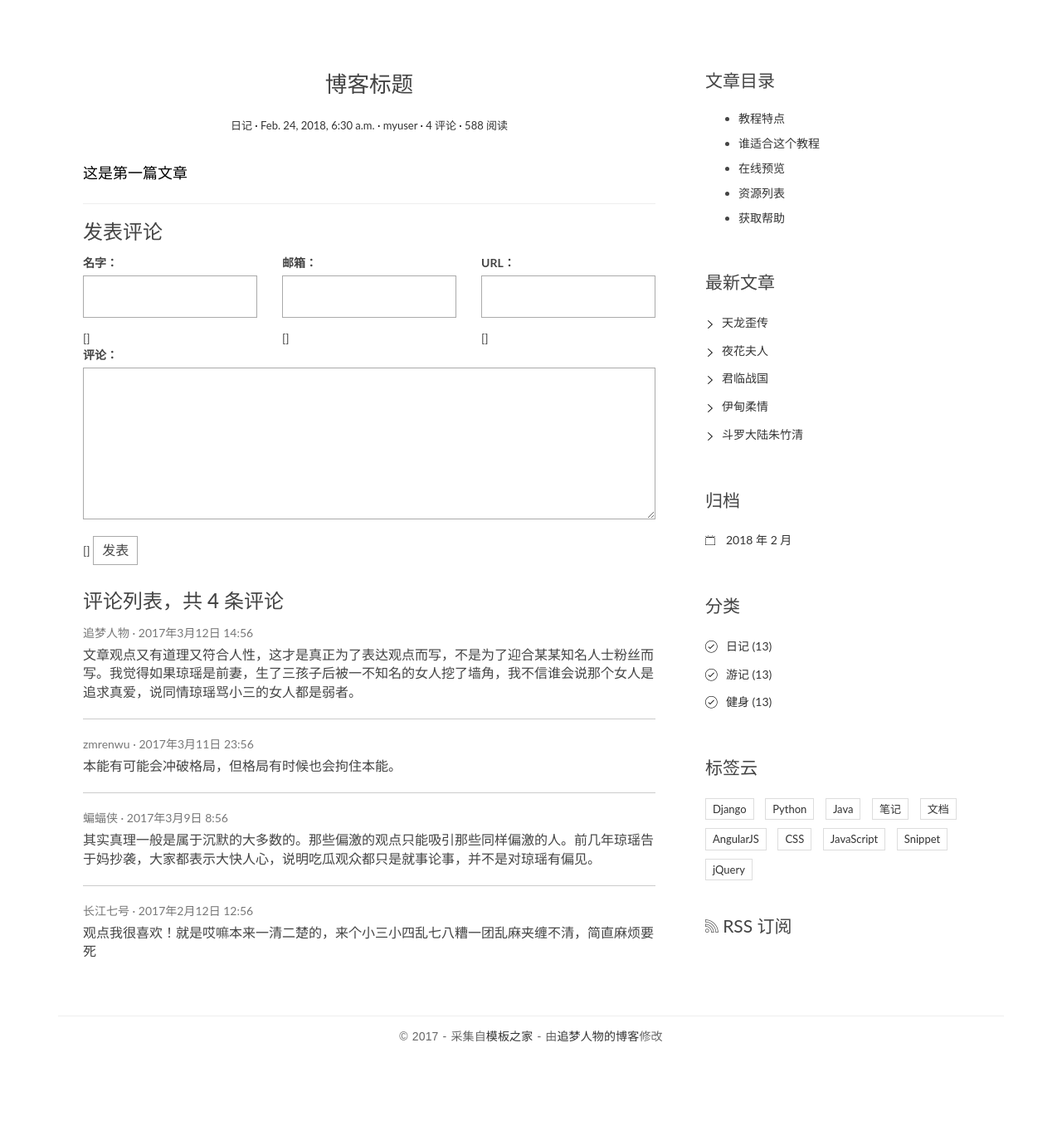
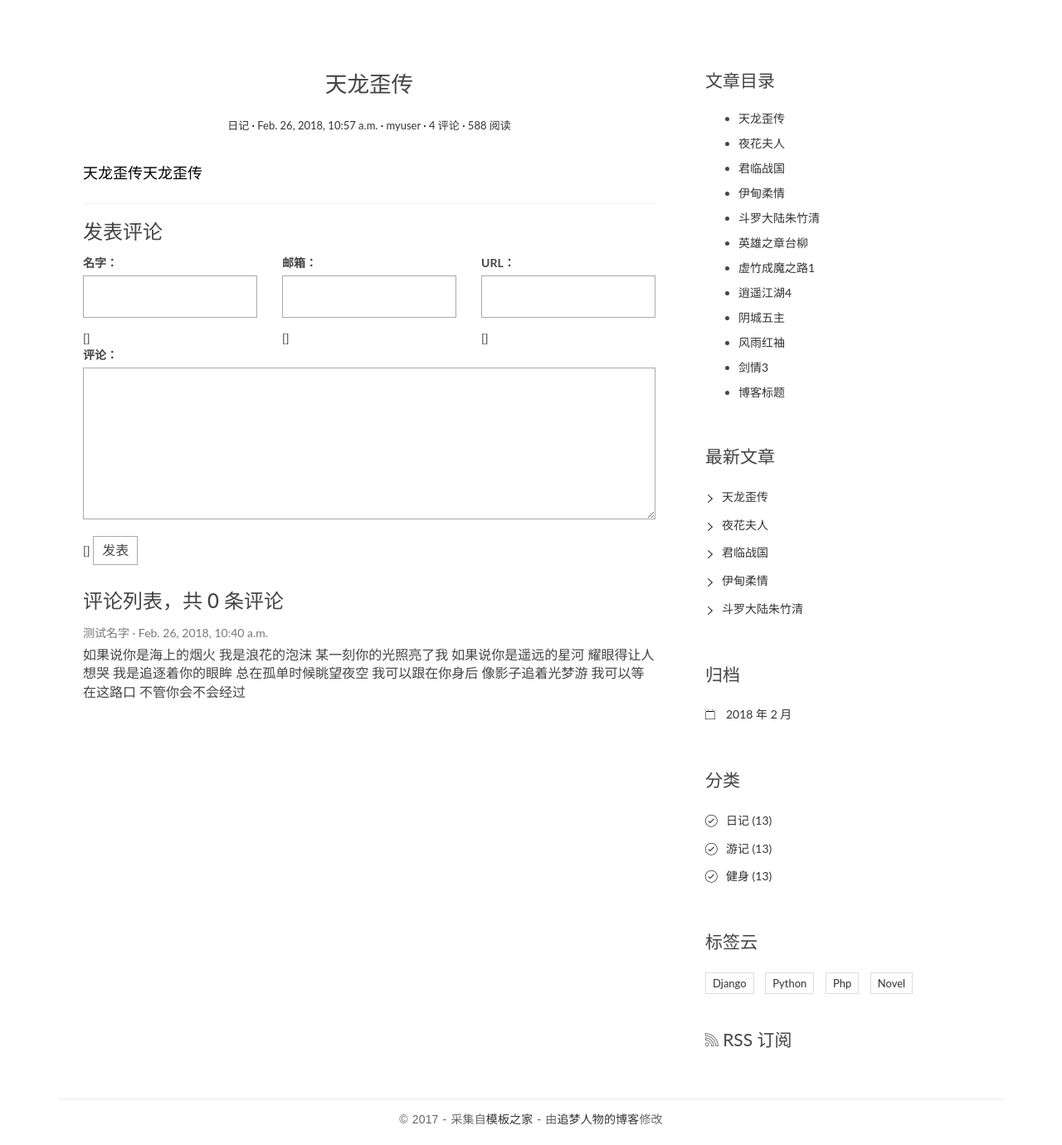
Before and after one commit to xiayuf/myblog-django, a Django app: template templates/blog/detail.html in a window 1280 px wide. Shown: the part 91-1471 px from the top of the page at 83% size. Before the commit the page ends 1347 px from the top, so only its background shows below. Run offline with Django 3.2, Linux system fonts and the light colour scheme; the template is opened without the code that fills it: values that come from a table or form of the project are taken from there, others are empty; data comes from the database, SQL or seed files in the repository; both versions use the stored data as it was after the commit; form fields are guessed from the names that the template uses; some libraries are stand-ins or nearby versions.

Commit message:
上线部署版本发布

```diff
--- a/blog/models.py
+++ b/blog/models.py
@@ -78,3 +78,6 @@ class Post(models.Model):
     # 记得从 django.urls 中导入 reverse 函数
     def get_absolute_url(self):
         return reverse('blog:detail', kwargs={'pk': self.pk})
+
+    class Meta:
+        ordering = ['-created_time']
--- a/blog/templatetags/blog_tags.py
+++ b/blog/templatetags/blog_tags.py
@@ -1,6 +1,6 @@
 from django import template
 
-from ..models import Post, Category
+from ..models import Post, Category, Tag
 
 register = template.Library()
 
@@ -9,6 +9,9 @@ register = template.Library()
 def get_recent_posts(num=5):
     return Post.objects.all().order_by('-created_time')[:num]
 
+@register.simple_tag
+def get_article_items():
+    return Post.objects.all().order_by('-created_time')
 
 @register.simple_tag
 def archives():
@@ -18,3 +21,7 @@ def archives():
 @register.simple_tag
 def get_categories():
     return Category.objects.all()
+
+@register.simple_tag
+def get_tag_items():
+    return Tag.objects.all()
--- a/blog/views.py
+++ b/blog/views.py
@@ -55,7 +55,7 @@ def detail(request, pk):
     # 将文章、表单、以及文章下的评论列表作为模板变量传给 detail.html 模板，以便渲染相应数据。
     context = {'post': post,
                'form': form,
-               'comment_list': comment_list
+               'comment_list': comment_list,
                }
     return render(request, 'blog/detail.html', context=context)
 
--- /dev/null
+++ b/requirements.txt
@@ -0,0 +1,3 @@
+Django==1.10.8
+Markdown==2.6.11
+pytz==2018.3
--- a/templates/base.html
+++ b/templates/base.html
@@ -29,7 +29,7 @@
         <div class="row">
             <div class="col-md-4 col-sm-5 col-xs-8">
                 <div class="logo">
-                    <h1><a href="index.html"><b>Black</b> &amp; White</a></h1>
+                    <h1><a href="{% url 'blog:index' %}"><b>Black</b> &amp; White</a></h1>
                 </div>
             </div><!-- col-md-4 -->
             <div class="col-md-8 col-sm-7 col-xs-4">
@@ -42,7 +42,7 @@
 
                     <div class="collapse navbar-collapse" id="bs-example-navbar-collapse-1">
                         <ul class="nav navbar-nav navbar-right">
-                            <li class="cl-effect-11"><a href="index.html" data-hover="首页">首页</a></li>
+                            <li class="cl-effect-11"><a href="{% url 'blog:index' %}" data-hover="首页">首页</a></li>
                             <li class="cl-effect-11"><a href="full-width.html" data-hover="博客">博客</a></li>
                             <li class="cl-effect-11"><a href="about.html" data-hover="关于">关于</a></li>
                             <li class="cl-effect-11"><a href="contact.html" data-hover="联系">联系</a></li>
@@ -120,37 +120,15 @@
 
                 <div class="widget widget-tag-cloud">
                     <h3 class="widget-title">标签云</h3>
+                    {% get_tag_items as tag_list %}
                     <ul>
+                        {% for tag in tag_list %}
                         <li>
-                            <a href="#">Django</a>
+                            <a href="#">{{ tag.name }}</a>
                         </li>
-                        <li>
-                            <a href="#">Python</a>
-                        </li>
-                        <li>
-                            <a href="#">Java</a>
-                        </li>
-                        <li>
-                            <a href="#">笔记</a>
-                        </li>
-                        <li>
-                            <a href="#">文档</a>
-                        </li>
-                        <li>
-                            <a href="#">AngularJS</a>
-                        </li>
-                        <li>
-                            <a href="#">CSS</a>
-                        </li>
-                        <li>
-                            <a href="#">JavaScript</a>
-                        </li>
-                        <li>
-                            <a href="#">Snippet</a>
-                        </li>
-                        <li>
-                            <a href="#">jQuery</a>
-                        </li>
+                         {% empty %}
+                            暂无标签！
+                        {% endfor %}
                     </ul>
                 </div>
                 <div class="rss">
--- a/templates/blog/detail.html
+++ b/templates/blog/detail.html
@@ -1,5 +1,5 @@
 {% extends 'base.html' %}
-
+{% load blog_tags %}
 {% block main %}
     <article class="post post-{{ post.pk }}">
         <header class="entry-header">
@@ -47,36 +47,19 @@
           </div>    <!-- row -->
         </form>
         <div class="comment-list-panel">
-            <h3>评论列表，共 <span>4</span> 条评论</h3>
+            <h3>评论列表，共 <span>{{ post.comment_set.count }}</span> 条评论</h3>
             <ul class="comment-list list-unstyled">
+              {% for comment in comment_list %}
               <li class="comment-item">
-                    <span class="nickname">追梦人物</span>
-                    <time class="submit-date" datetime="2012-11-09T23:15:57+00:00">2017年3月12日 14:56</time>
+                <span class="nickname">{{ comment.name }}</span>
+                <time class="submit-date">{{ comment.created_time }}</time>
                 <div class="text">
-                        文章观点又有道理又符合人性，这才是真正为了表达观点而写，不是为了迎合某某知名人士粉丝而写。我觉得如果琼瑶是前妻，生了三孩子后被一不知名的女人挖了墙角，我不信谁会说那个女人是追求真爱，说同情琼瑶骂小三的女人都是弱者。
+                  {{ comment.text }}
                 </div>
               </li>
-                <li class="comment-item">
-                    <span class="nickname">zmrenwu</span>
-                    <time class="submit-date" datetime="2012-11-09T23:15:57+00:00">2017年3月11日 23:56</time>
-                    <div class="text">
-                        本能有可能会冲破格局，但格局有时候也会拘住本能。
-                    </div>
-                </li>
-                <li class="comment-item">
-                    <span class="nickname">蝙蝠侠</span>
-                    <time class="submit-date" datetime="2012-11-09T23:15:57+00:00">2017年3月9日 8:56</time>
-                    <div class="text">
-                        其实真理一般是属于沉默的大多数的。那些偏激的观点只能吸引那些同样偏激的人。前几年琼瑶告于妈抄袭，大家都表示大快人心，说明吃瓜观众都只是就事论事，并不是对琼瑶有偏见。
-                    </div>
-                </li>
-                <li class="comment-item">
-                    <span class="nickname">长江七号</span>
-                    <time class="submit-date" datetime="2012-11-09T23:15:57+00:00">2017年2月12日 12:56</time>
-                    <div class="text">
-                        观点我很喜欢！就是哎嘛本来一清二楚的，来个小三小四乱七八糟一团乱麻夹缠不清，简直麻烦要死
-                    </div>
-                </li>
+              {% empty %}
+              暂无评论
+              {% endfor %}
             </ul>
         </div>
     </section>
@@ -84,22 +67,15 @@
 {% block toc %}
     <div class="widget widget-content">
         <h3 class="widget-title">文章目录</h3>
+        {% get_article_items as article_list %}
         <ul>
+            {% for post in article_list %}
                 <li>
-                <a href="#">教程特点</a>
+                    <a href="{{ post.get_absolute_url }}">{{ post.title }}</a>
                 </li>
-            <li>
-                <a href="#">谁适合这个教程</a>
-            </li>
-            <li>
-                <a href="#">在线预览</a>
-            </li>
-            <li>
-                <a href="#">资源列表</a>
-            </li>
-            <li>
-                <a href="#">获取帮助</a>
-            </li>
+            {% empty %}
+                暂无文章！
+            {% endfor %}
         </ul>
     </div>
 {% endblock toc %}
--- a/templates/blog/index.html
+++ b/templates/blog/index.html
@@ -12,7 +12,7 @@
                     <span class="post-date"><a href="#"><time class="entry-date"
                                                               datetime="{{ post.created_time }}">{{ post.created_time }}</time></a></span>
                     <span class="post-author"><a href="#">{{ post.author }}</a></span>
-                    <span class="comments-link"><a href="#">4 评论</a></span>
+                    <span class="comments-link"><a href="#">{{ post.comment_set.count }} 评论</a></span>
                     <span class="views-count"><a href="#">588 阅读</a></span>
                 </div>
             </header>
```
Also changed, not shown: blogproject/settings.py (+5 -3 lines), db.sqlite3. Lines whose indentation alone changed are shown as unchanged.
